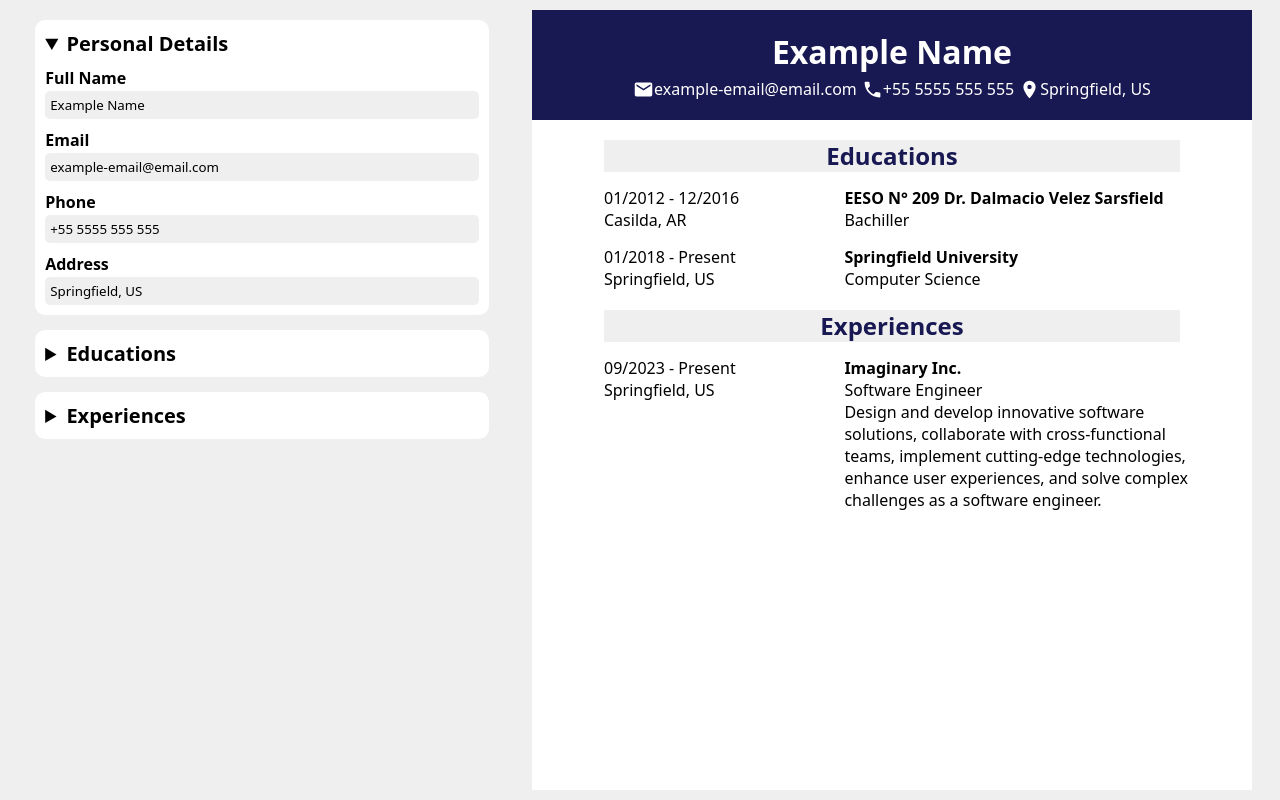
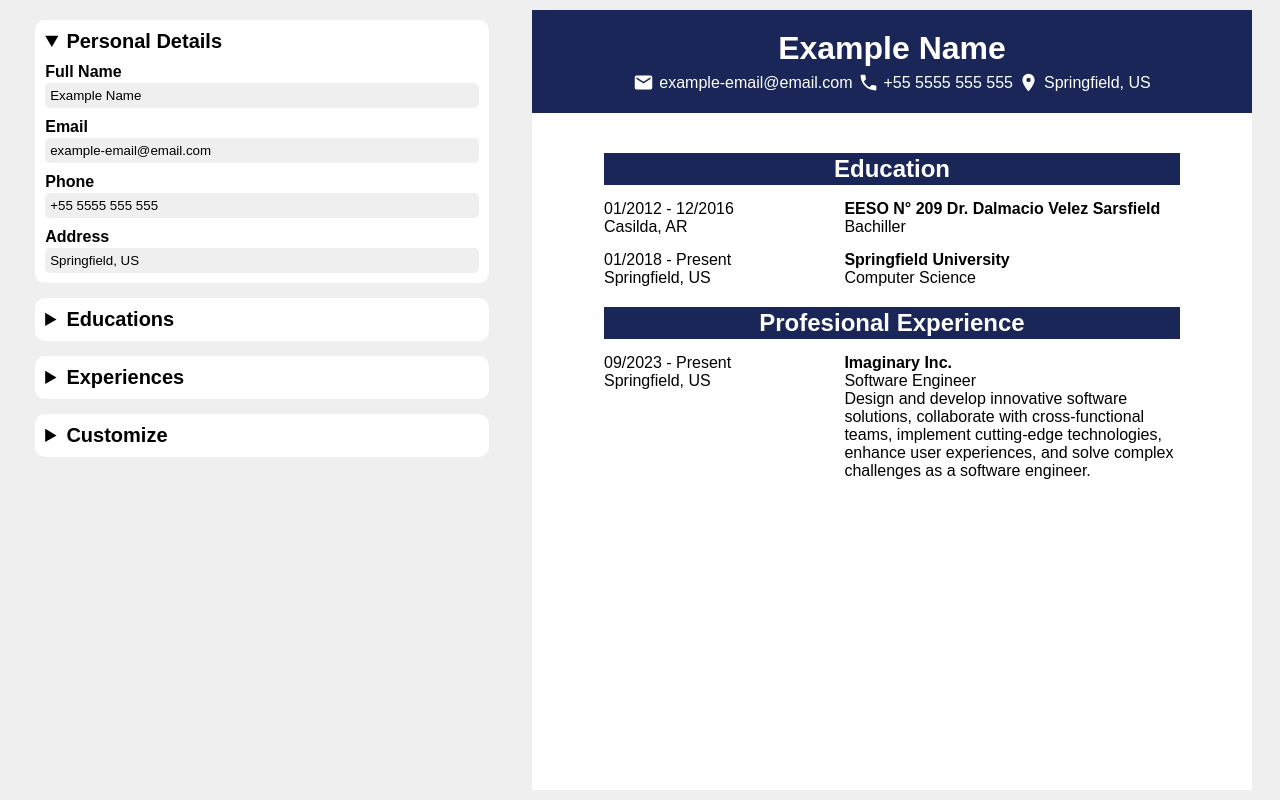
Before and after one commit to valentave/CV-Generator, a React (Vite) app: page / in a window 1280 px wide. Built offline with nearby package versions, Linux system fonts and the light colour scheme.

Commit message:
Add options for customize the CV

```diff
--- a/src/assets/style.css
+++ b/src/assets/style.css
@@ -1,12 +1,6 @@
 * {
     padding: 0;
     margin: 0;
-    font-family: system-ui, -apple-system, BlinkMacSystemFont, 'Segoe UI', Roboto, Oxygen, Ubuntu, Cantarell, 'Open Sans', 'Helvetica Neue', sans-serif;
-    --light-gray: #efefef;
-    --dark-blue: rgb(24, 24, 83);
-    --header-text-color: #fff;
-    --decoration-color: rgb(24, 24, 83);
-    --separator-color: #efefef;
 }
 
 #root {
@@ -16,6 +10,11 @@
     min-height: calc(100vh - 20px);
     padding: 10px;
     justify-items: center;
+    font-family: sans-serif, serif, monospace;
+    --light-gray: #efefef;
+    --text-color: #fff;
+    --layout-color: #192657;
+    --separator-color: #efefef;
 }
 
 .boxes-container {
@@ -66,6 +65,8 @@ label {
     display: flex;
     justify-content: center;
     margin-top: 10px;
+    gap: 10%;
+    flex-wrap: wrap;
 }
 
 .plus-button {
@@ -89,9 +90,6 @@ label {
 .live-preview {
     max-width: 720px;
     background-color: white;
-    display: flex;
-    flex-direction: column;
-    gap: 20px;
 }
 
 .live-personal-data {
@@ -103,6 +101,7 @@ label {
     justify-content: center;
     text-align: center;
     gap: 5px;
+    align-content: flex-start;
 }
 
 .live-personal-data > p,
@@ -131,7 +130,7 @@ label {
     text-align: center;
     line-height: 2rem;
     font-size: 1.5rem;
-    color: var(--dark-blue);
+    color: var(--decoration-color);
 }
 
 .live-education-item,
@@ -161,4 +160,123 @@ label {
 .header-item {
     display: flex;
     align-items: center;
+    gap: 5px;
 }
+
+.education-item,
+.experience-item {
+    border-bottom: 2px solid var(--light-gray);
+}
+
+.layout-button {
+    background-color: white;
+    border: none;
+}
+
+.button-box,
+.button-box-vertical {
+    height: 64px;
+    width: 64px;
+    border: 1px solid black;
+    border-radius: 10px;
+    display: flex;
+}
+
+.button-box-vertical {
+    flex-direction: column;
+}
+
+.button-box-color-top,
+.button-box-white-down {
+    height: 50%;
+    width: 100%;
+    border-radius: 8px 8px 0 0;
+}
+
+.button-box-color,
+.button-box-white {
+    width: 50%;
+    height: 100%;
+}
+
+.layout-button-left {
+    border-radius: 8px 0 0 8px;
+}
+
+.layout-button-right {
+    border-radius: 0 8px 8px 0;
+}
+
+.color-input {
+    -webkit-appearance: none;
+    -moz-appearance: none;
+    appearance: none;
+    background-color: transparent;
+    height: 80px;
+    width: 80px;
+    border: none;
+    cursor: pointer;
+}
+
+.color-input::-webkit-color-swatch {
+    border-radius: 50%;
+    border: 1px solid black;
+}
+
+.color-input::-moz-color-swatch {
+    border-radius: 50%;
+    border: 1px solid black;
+}
+
+.font-button {
+    border: 1px solid black;
+    height: 64px;
+    width: 64px;
+    border-radius: 10px;
+}
+
+.font-preview {
+    font-size: 2rem;
+    font-weight: bold;
+}
+
+.serif {
+    font-family: serif;
+}
+
+.sans {
+    font-family: sans-serif;
+}
+
+.mono {
+    font-family: monospace;
+}
+
+button {
+    cursor: pointer;
+}
+
+.live-top {
+    display: flex;
+    flex-direction: column;
+    gap: 20px;
+}
+
+.live-left {
+    display: grid;
+    grid-template-columns: 2fr 3fr;
+    align-items: stretch;
+}
+
+.history-container {
+    display: flex;
+    justify-self: center;
+    flex-direction: column;
+    margin: 20px 0;
+    gap: 20px
+}
+
+.pressed {
+    background: var(--layout-color);
+    color: var(--text-color);
+}
--- a/src/components/App.jsx
+++ b/src/components/App.jsx
@@ -4,8 +4,13 @@ import LivePreview from './LivePreview.jsx'
 import PersonalDetailsBox from './PersonalDetailsBox.jsx'
 import EducationsBox from './EducationsBox.jsx';
 import ExperiencesBox from './ExperiencesBox.jsx';
+import StyleBox from './StyleBox.jsx';
 
 function App() {
+  const [layoutColor, setLayoutColor] = useState("#192657");
+  const [textColor, setTextColor] = useState("#ffffff");
+  const [layoutPosition, setLayoutPosition] = useState("top");
+  const [liveFont, setLiveFont] = useState("sans-serif")
   const [personalData, setPersonalData] = useState({
     fullName: 'Example Name',
     email: 'example-email@email.com',
@@ -125,15 +130,72 @@ function App() {
   }
 
   function deleteEducation(e){
-    let target_id = e.target.parentNode.id;
+    let target_id = e.target.parentNode.parentNode.id;
     let newEducations = educations.filter((edu) => edu.id + "school" != target_id);
     setEducations([...newEducations]);
   }
 
   function deleteExperience(e){
-    let target_id = e.target.parentNode.id;
+    let target_id = e.target.parentNode.parentNode.id;
     let newExperiences = experiences.filter((exp) => exp.id + "job" != target_id);
     setExperiences([...newExperiences]);
+  }
+
+  function changeColor(e){
+    let targetColor = e.target.value;
+    setLayoutColor(targetColor);
+
+    if (esColorClaro(targetColor)) {
+      setTextColor("#000000");
+    } else {
+      setTextColor("#ffffff");
+    }
+
+    let root = document.querySelector("#root");
+    root.style.setProperty('--layout-color',  targetColor);
+    root.style.setProperty('--text-color', textColor);
+  }
+
+  function esColorClaro(hexColor) {
+    const r = parseInt(hexColor.slice(1, 3), 16);
+    const g = parseInt(hexColor.slice(3, 5), 16);
+    const b = parseInt(hexColor.slice(5, 7), 16);
+
+    const brillo = (0.299 * r + 0.587 * g + 0.114 * b) / 255;
+
+    const umbral = 0.65;
+
+    return brillo > umbral;
+  }
+
+  function changeLayout(e) {
+    let layoutId = e.target.parentNode.parentNode.id;
+    if(layoutId === "layout-top") {
+      setLayoutPosition("top");
+    } else if(layoutId === "layout-left") {
+      setLayoutPosition("left");
+    }
+  }
+
+  function changeFont(e) {
+    let buttonId = e.target.parentNode.id;
+    if (!buttonId) buttonId = e.target.id;
+    if (buttonId === "buttonSerif") setLiveFont("serif");
+    else if (buttonId === "buttonSans") setLiveFont("sans-serif");
+    else if (buttonId === "buttonMono") setLiveFont("monospace");
+
+    let buttons = document.querySelectorAll(".font-button");
+
+    for (let i = 0; i < buttons.length; i++) {
+
+      if (buttons[i].classList.contains("pressed")) {
+          buttons[i].classList.remove("pressed");
+      }
+
+      if (buttons[i].id === buttonId) {
+        buttons[i].classList.add("pressed");
+      }
+    }
   }
 
   return (
@@ -148,12 +210,22 @@ function App() {
           onClickAdd = {addEducation}
           onClickDelete = {deleteEducation}/>
         <ExperiencesBox
+          layoutColor={layoutColor}
           experiences={experiences}
           onChange = {handleExperiencesInput}
           onClickAdd = {addExperience}
           onClickDelete ={deleteExperience}/>
+        <StyleBox
+          onChangeFont = {changeFont}
+          color = {layoutColor}
+          onChangeColor = {changeColor}
+          onClickLayout={changeLayout}/>
     </div>
     <LivePreview
+      font = {liveFont}
+      layoutPosition = {layoutPosition}
+      textColor = {textColor}
+      layoutColor = {layoutColor}
       personalData = {personalData}
       educations = {educations}
       experiences = {experiences}/>
--- a/src/components/LivePreview.jsx
+++ b/src/components/LivePreview.jsx
@@ -1,37 +1,39 @@
 import LiveEducationItem from './LiveEducationItem.jsx';
 import LiveExperienceItem from './LiveExperienceItem.jsx';
 
-function LivePreview({personalData, educations, experiences}) {
+function LivePreview({font, layoutPosition, textColor, layoutColor, personalData, educations, experiences}) {
     return (
-        <section className="live-preview">
-            <div className="live-personal-data">
-                <h1 className="live-fullname">{personalData.fullName}</h1>
+        <section className={"live-preview live-" + layoutPosition} style={{fontFamily: font}}>
+            <div className="live-personal-data" style={{backgroundColor: layoutColor}}>
+                <h1 className="live-fullname" style={{color: textColor}}>{personalData.fullName}</h1>
                 <div className="header-item">
-                    <svg className="svg" xmlns="http://www.w3.org/2000/svg" viewBox="0 0 24 24"><title>email</title><path d="M20,8L12,13L4,8V6L12,11L20,6M20,4H4C2.89,4 2,4.89 2,6V18A2,2 0 0,0 4,20H20A2,2 0 0,0 22,18V6C22,4.89 21.1,4 20,4Z" /></svg>
-                    <p className="live-email"> {personalData.email}</p>
+                    <svg  style={{fill: textColor}} className="svg" xmlns="http://www.w3.org/2000/svg" viewBox="0 0 24 24"><title>email</title><path d="M20,8L12,13L4,8V6L12,11L20,6M20,4H4C2.89,4 2,4.89 2,6V18A2,2 0 0,0 4,20H20A2,2 0 0,0 22,18V6C22,4.89 21.1,4 20,4Z" /></svg>
+                    <p className="live-email"  style={{color: textColor}}> {personalData.email}</p>
                 </div>
                 <div className="header-item">
-                    <svg className="svg" xmlns="http://www.w3.org/2000/svg" viewBox="0 0 24 24"><title>phone</title><path d="M6.62,10.79C8.06,13.62 10.38,15.94 13.21,17.38L15.41,15.18C15.69,14.9 16.08,14.82 16.43,14.93C17.55,15.3 18.75,15.5 20,15.5A1,1 0 0,1 21,16.5V20A1,1 0 0,1 20,21A17,17 0 0,1 3,4A1,1 0 0,1 4,3H7.5A1,1 0 0,1 8.5,4C8.5,5.25 8.7,6.45 9.07,7.57C9.18,7.92 9.1,8.31 8.82,8.59L6.62,10.79Z" /></svg>
-                    <p className="live-phone">{personalData.phone}</p>
+                    <svg style={{fill: textColor}} className="svg" xmlns="http://www.w3.org/2000/svg" viewBox="0 0 24 24"><title>phone</title><path d="M6.62,10.79C8.06,13.62 10.38,15.94 13.21,17.38L15.41,15.18C15.69,14.9 16.08,14.82 16.43,14.93C17.55,15.3 18.75,15.5 20,15.5A1,1 0 0,1 21,16.5V20A1,1 0 0,1 20,21A17,17 0 0,1 3,4A1,1 0 0,1 4,3H7.5A1,1 0 0,1 8.5,4C8.5,5.25 8.7,6.45 9.07,7.57C9.18,7.92 9.1,8.31 8.82,8.59L6.62,10.79Z" /></svg>
+                    <p className="live-phone" style={{color: textColor}}>{personalData.phone}</p>
                 </div>
                 <div className="header-item">
-                    <svg className="svg" xmlns="http://www.w3.org/2000/svg" viewBox="0 0 24 24"><title>map-marker</title><path d="M12,11.5A2.5,2.5 0 0,1 9.5,9A2.5,2.5 0 0,1 12,6.5A2.5,2.5 0 0,1 14.5,9A2.5,2.5 0 0,1 12,11.5M12,2A7,7 0 0,0 5,9C5,14.25 12,22 12,22C12,22 19,14.25 19,9A7,7 0 0,0 12,2Z" /></svg>
-                    <p className="live-address">{personalData.address}</p>
+                    <svg style={{fill: textColor}} className="svg" xmlns="http://www.w3.org/2000/svg" viewBox="0 0 24 24"><title>map-marker</title><path d="M12,11.5A2.5,2.5 0 0,1 9.5,9A2.5,2.5 0 0,1 12,6.5A2.5,2.5 0 0,1 14.5,9A2.5,2.5 0 0,1 12,11.5M12,2A7,7 0 0,0 5,9C5,14.25 12,22 12,22C12,22 19,14.25 19,9A7,7 0 0,0 12,2Z" /></svg>
+                    <p className="live-address" style={{color: textColor}}>{personalData.address}</p>
                 </div>
             </div>
+            <div className='history-container'>
                 <div className="live-educations">
-                <h2 className="live-separator">Educations</h2>
+                    <h2 className="live-separator" style={{color: textColor=="#000000" ? "#000000" : "#ffffff", backgroundColor: layoutColor}}>Education</h2>
                     {educations.map((edu) => (
                         <LiveEducationItem key = {edu.id}
                         item = {edu} />
                     ))}
                 </div>
                 <div className='live-experiences'>
-                <h2 className='live-separator'>Experiences</h2>
+                    <h2 className='live-separator' style={{color: textColor=="#000000" ? "#000000" : "#ffffff", backgroundColor: layoutColor}}>Profesional Experience</h2>
                     {experiences.map((exp) => (
                         <LiveExperienceItem key = {exp.id}
                         item = {exp} />
                     ))}
+                </div>
             </div>
         </section>
     )
--- /dev/null
+++ b/src/components/StyleBox.jsx
@@ -0,0 +1,60 @@
+
+
+function StyleBox({onChangeFont, color, onChangeColor, onClickLayout}) {
+    return (
+        <details className="inputs-box">
+            <summary className="box-title">Customize</summary>
+            <div className="inputs-box">
+                <h3>Layout</h3>
+                <div className="button-container">
+                    <button id="layout-top" className="layout-button" onClick={onClickLayout}>
+                        <div className="button-box-vertical">
+                            <div className="button-box-color-top" style={{background: color}}></div>
+                            <div className="button-box-white-down"></div>
+                        </div>
+                        <div><p>Top</p></div>
+                    </button>
+                    <button id="layout-left" className="layout-button" onClick={onClickLayout}>
+                        <div className="button-box">
+                            <div className="button-box-color layout-button-left" style={{background: color}}></div>
+                            <div className="button-box-white layout-button-right"></div>
+                        </div>
+                        <div><p>Left</p></div>
+                    </button>
+                </div>
+            </div>
+
+            <div className="inputs-box">
+                <h3>Color</h3>
+                <div className="button-container">
+                    <input defaultValue="#192657"
+                    type="color"
+                    name="layout-color"
+                    id="layout-color"
+                    className="color-input"
+                    onChange={onChangeColor}/>
+                </div>
+            </div>
+
+            <div className="inputs-box">
+                <h3>Font</h3>
+                <div className="button-container">
+                    <button className="layout-button font-button" id="buttonSerif" onClick={onChangeFont}>
+                        <p className="font-preview serif">Aa</p>
+                        <p>Serif</p>
+                    </button>
+                    <button className="layout-button font-button" id="buttonSans" onClick={onChangeFont}>
+                        <p className="font-preview sans">Aa</p>
+                        <p>Sans</p>
+                    </button>
+                    <button className="layout-button font-button" id="buttonMono" onClick={onChangeFont}>
+                        <p className="font-preview mono">Aa</p>
+                        <p>Mono</p>
+                    </button>
+                </div>
+            </div>
+        </details>
+    )
+}
+
+export default StyleBox
```
Lines whose indentation alone changed are shown as unchanged.
